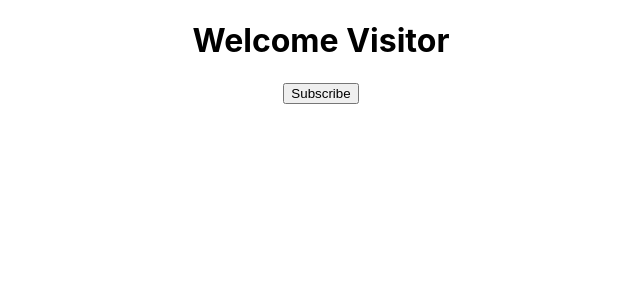
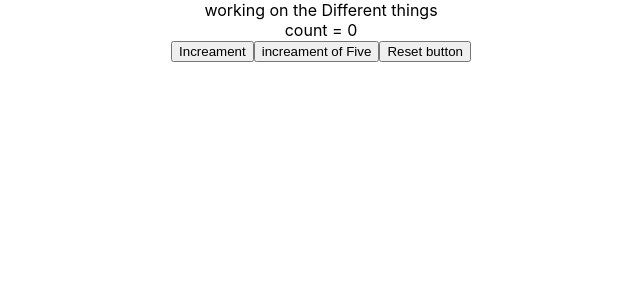
Before and after one commit to Siraja704/Practice, a React (Create React App) app: page / in a window 1280 px wide. Shown: the top 300 px of the page, without its empty margins (319-959 px from the left). Built offline with nearby package versions, Linux system fonts and the light colour scheme.

Commit message:
Working on the counter

```diff
--- a/src/App.js
+++ b/src/App.js
@@ -4,11 +4,16 @@ import Greet from "./commonents/Greet";
 import Welcome from "./commonents/Welcome";
 import Hello123 from "./commonents/hello";
 import Message from "./commonents/Message";
+import Counter from "./commonents/Counter";
 
 function App() {
   return (
     <div className="App">
-      <Message />
+      <div>working on the Different things</div>
+      {/* <Message /> */}
+
+      <Counter />
+
       {/* <Greet Name="Siraj">
         <p>This is Computer Science Student</p>
       </Greet>
--- /dev/null
+++ b/src/commonents/Counter.js
@@ -0,0 +1,50 @@
+import react, { Component } from "react";
+
+class Counter extends Component {
+  constructor(props) {
+    super();
+    this.state = {
+      count: 0,
+    };
+  }
+
+  increament() {
+    // this.setState({
+    //   count: this.state.count + 1,
+    // });
+
+    this.setState((prevState) => ({
+      count: prevState.count + 1,
+    }));
+  }
+
+  increamentFive() {
+    this.increament();
+    this.increament();
+    this.increament();
+    this.increament();
+    this.increament();
+  }
+  reset() {
+    this.setState({
+      count: 0,
+    });
+  }
+
+  render() {
+    return (
+      <div>
+        <div>count = {this.state.count}</div>
+        <button onClick={() => this.increament()}>Increament</button>
+        <button onClick={() => this.increamentFive()}>
+          {" "}
+          increament of Five
+        </button>
+
+        <button onClick={() => this.reset()}>Reset button</button>
+      </div>
+    );
+  }
+}
+
+export default Counter;
```
